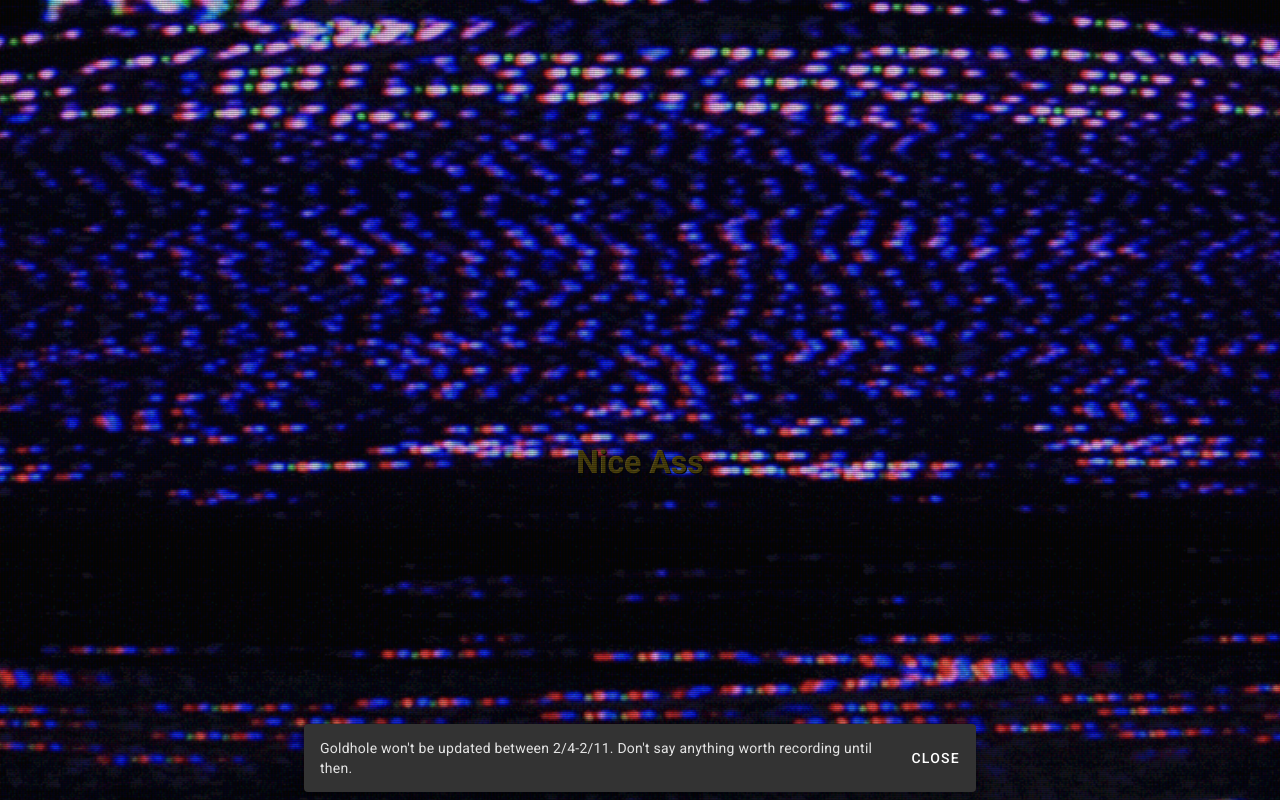
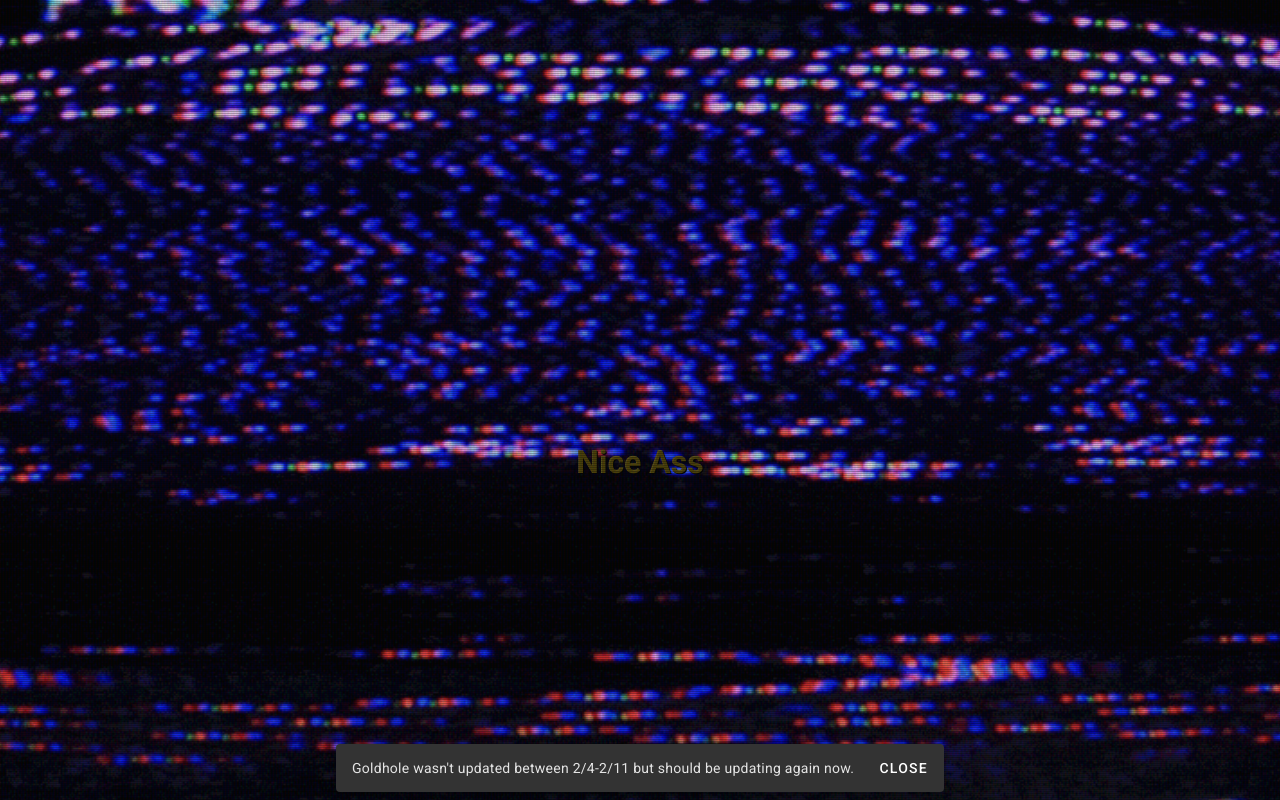
Before and after one commit to streeeggs/GoldHole, a Vue app in the folder client/goldhole/: page / in a window 1280 px wide. Built offline with nearby package versions, Linux system fonts and the light colour scheme.

Commit message:
update snack

```diff
--- a/client/goldhole/src/App.vue
+++ b/client/goldhole/src/App.vue
@@ -19,7 +19,7 @@ export default {
   name: "GoldHole",
   data: () => ({
     snackbar: true,
-    text: `Goldhole won't be updated between 2/4-2/11. Don't say anything worth recording until then.`,
+    text: `Goldhole wasn't updated between 2/4-2/11 but should be updating again now.`,
   }),
   // methods: {
   //   chooseBackground() {
```
